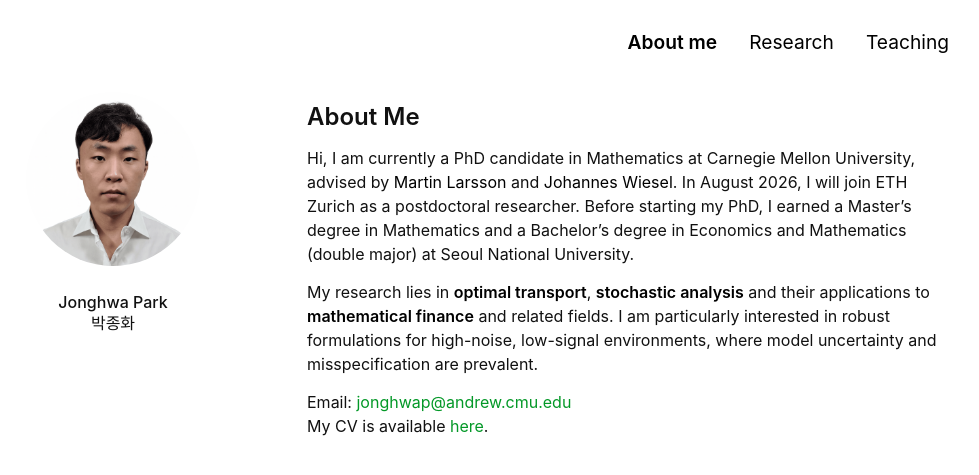
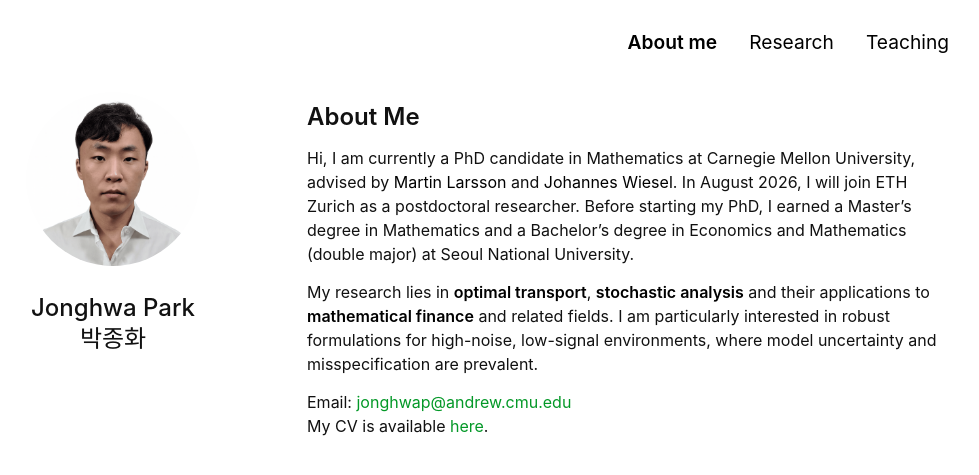
Before and after one commit to Jonghwap/Jonghwap.github.io, a Jekyll site: the page built from index.md, in a window 1280 px wide. Shown: the top 475 px of the page, without its empty margins (163-1142 px from the left). Built offline with Jekyll 4.4.1, drawn with Linux system fonts in a browser that asks for light colours; a style sheet for code colours, icons or effects is not loaded; our own code applies the rules of GitHub Pages for plain Markdown files.

Commit message:
Update minimal-light.scss

```diff
--- a/_sass/minimal-light.scss
+++ b/_sass/minimal-light.scss
@@ -254,8 +254,8 @@ h1 {
 }
 
 .profile-note {
-  font-size: 1rem;
-  font-weight: 500;
+  font-size: 1.5rem;
+  font-weight: 550;
   margin: 0 0 16px;
   line-height: 1.3;
 }           // profile 사진 밑에 설정
```
